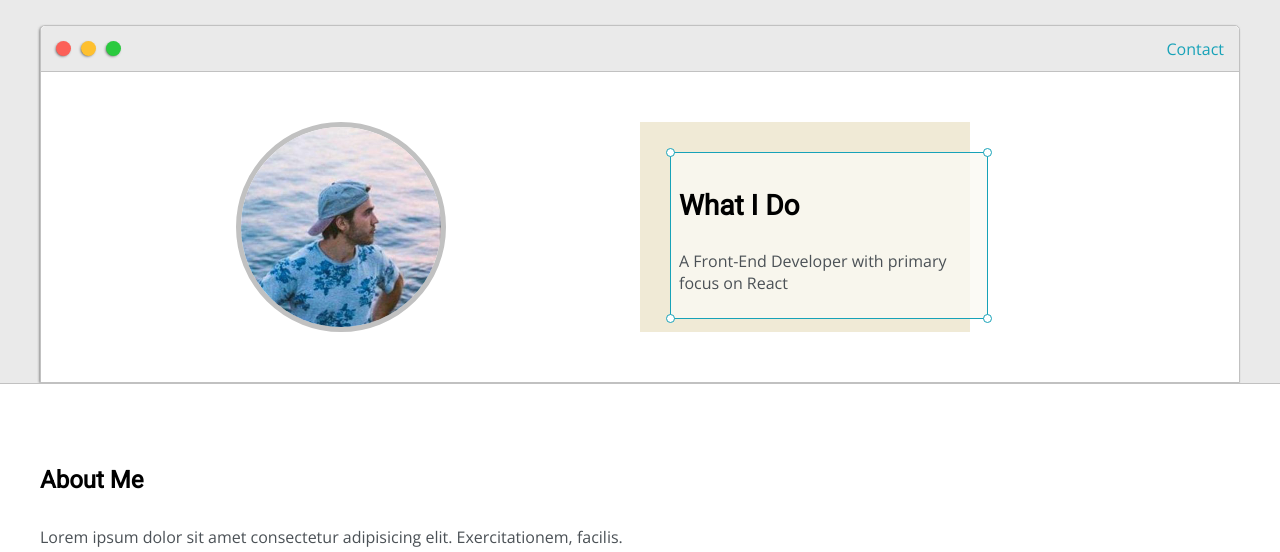
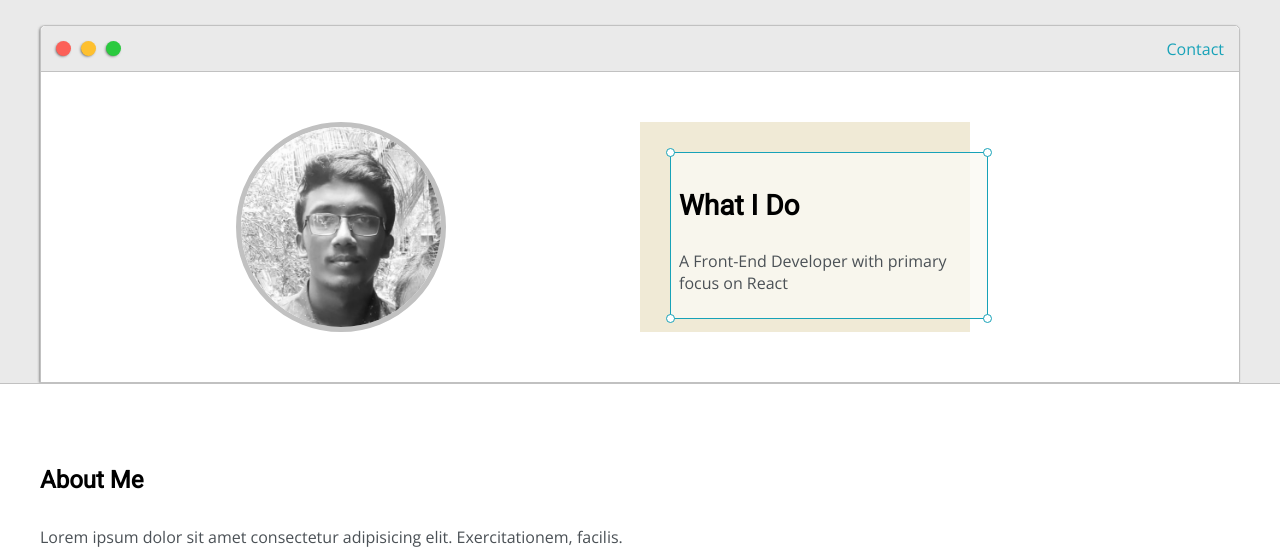
Before and after one commit to ChugilC/Web-Dev, a plain HTML site: page index.html in a window 1280 px wide. Shown: the part 135-687 px from the top of the page. Drawn offline with nearby package versions, Linux system fonts and the light colour scheme.

Commit message:
Profile Photo

```diff
--- a/index.html
+++ b/index.html
@@ -25,7 +25,7 @@
                     </ul>
                 </div>
                 <div class="left-column">
-                    <img id="profile_pic" src="./img/Dennis.jpg" alt="me">
+                    <img id="profile_pic" src="./img/20200814_135037.jpg" alt="me">
                     <!-- <h5 style="text-align: center; line-height: 0;">Personalize Theme</h5> -->
 <!--
                     <div id="theme-options-wrapper">
```
Also changed, not shown: img/20200814_135037.jpg (added).
